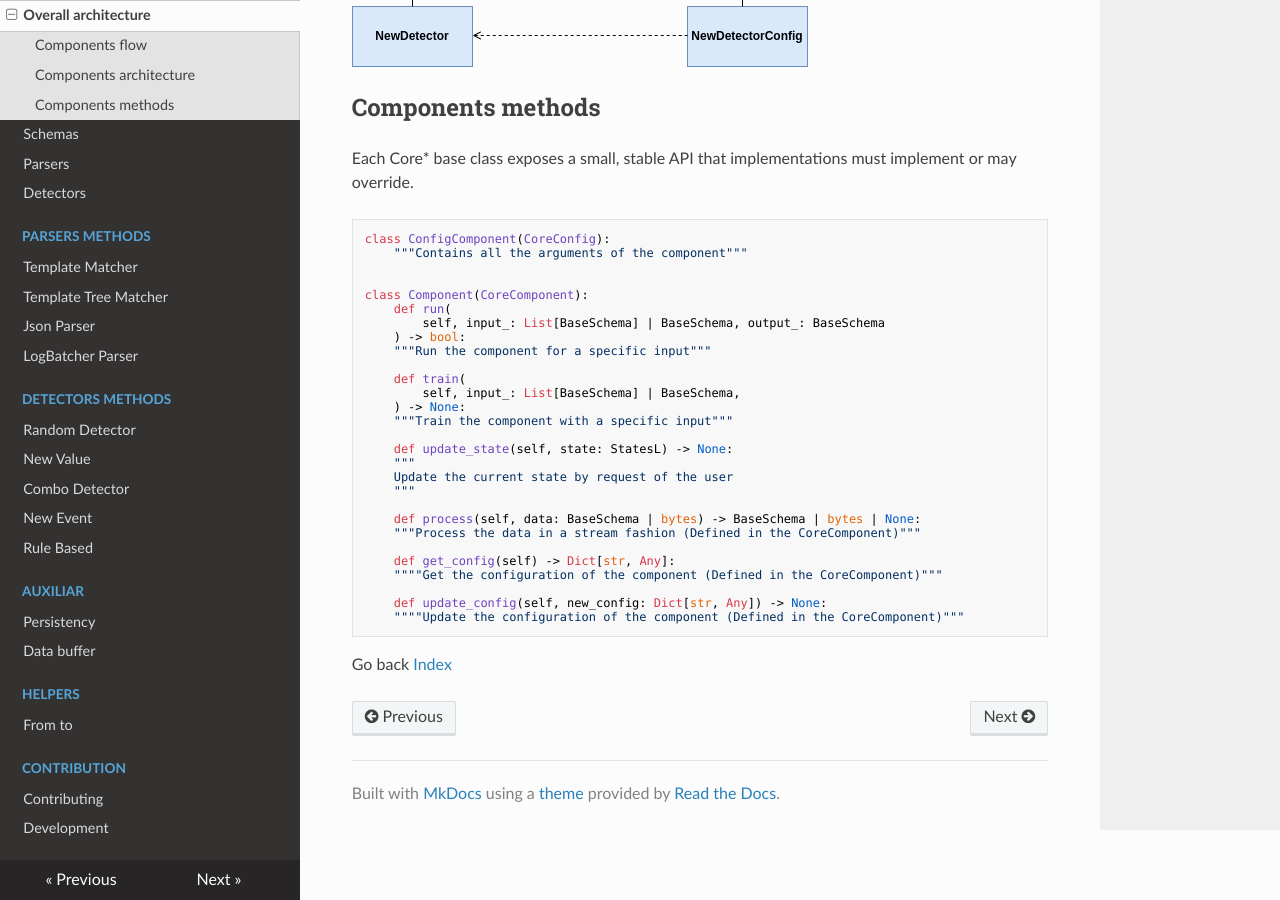
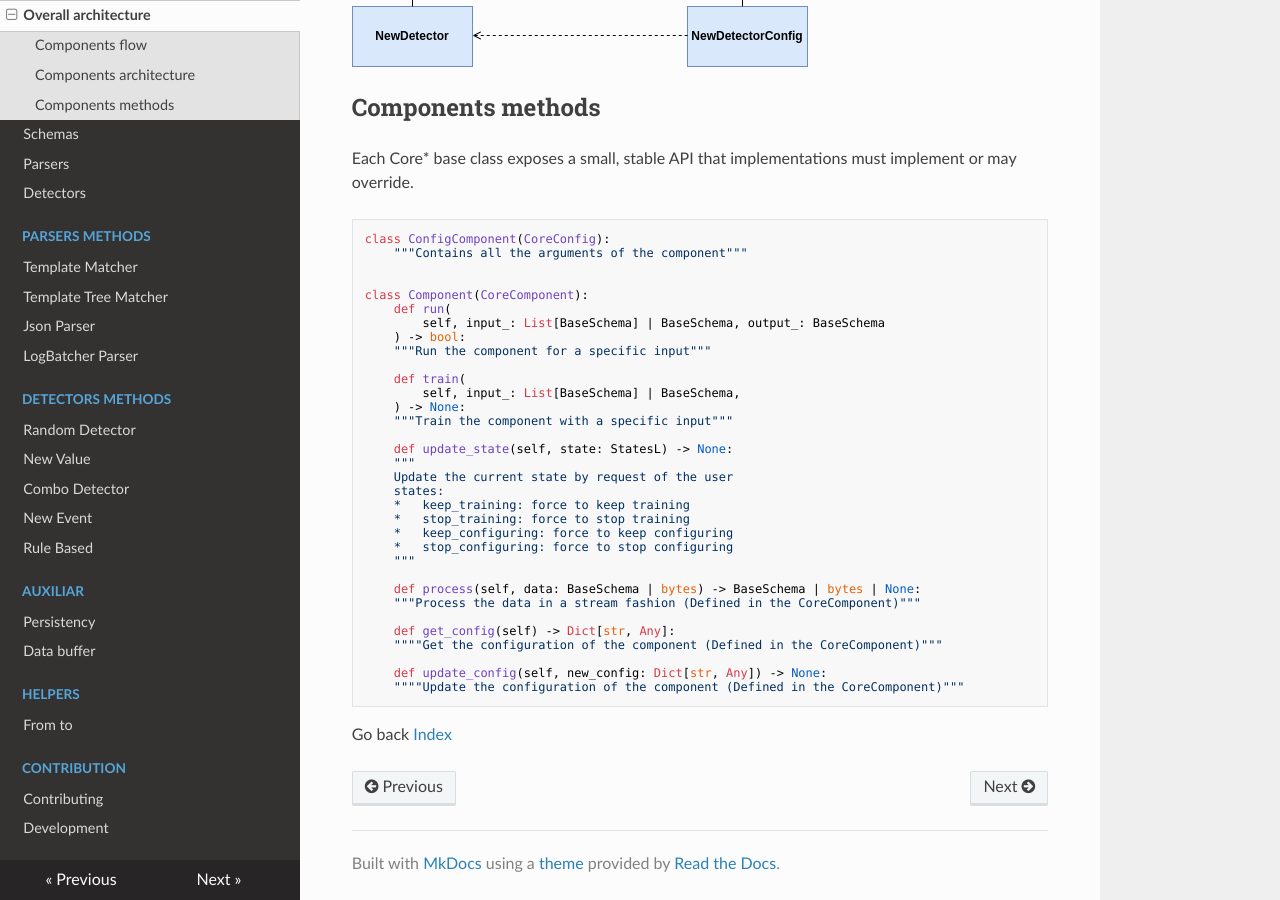
Before and after one commit to ait-detectmate/DetectMateLibrary, an MkDocs documentation site: the page built from docs/overall_architecture.md, in a window 1280 px wide and 900 px high, scrolled down 1554 px. Built offline with MkDocs 1.6.1, drawn with Linux system fonts in a browser that asks for light colours; nearby versions of some CDN libraries.

Commit message:
update doc

```diff
--- a/docs/overall_architecture.md
+++ b/docs/overall_architecture.md
@@ -54,6 +54,11 @@ class Component(CoreComponent):
     def update_state(self, state: StatesL) -> None:
     """
     Update the current state by request of the user
+    states:
+    *   keep_training: force to keep training
+    *   stop_training: force to stop training
+    *   keep_configuring: force to keep configuring
+    *   stop_configuring: force to stop configuring
     """
 
     def process(self, data: BaseSchema | bytes) -> BaseSchema | bytes | None:
```
